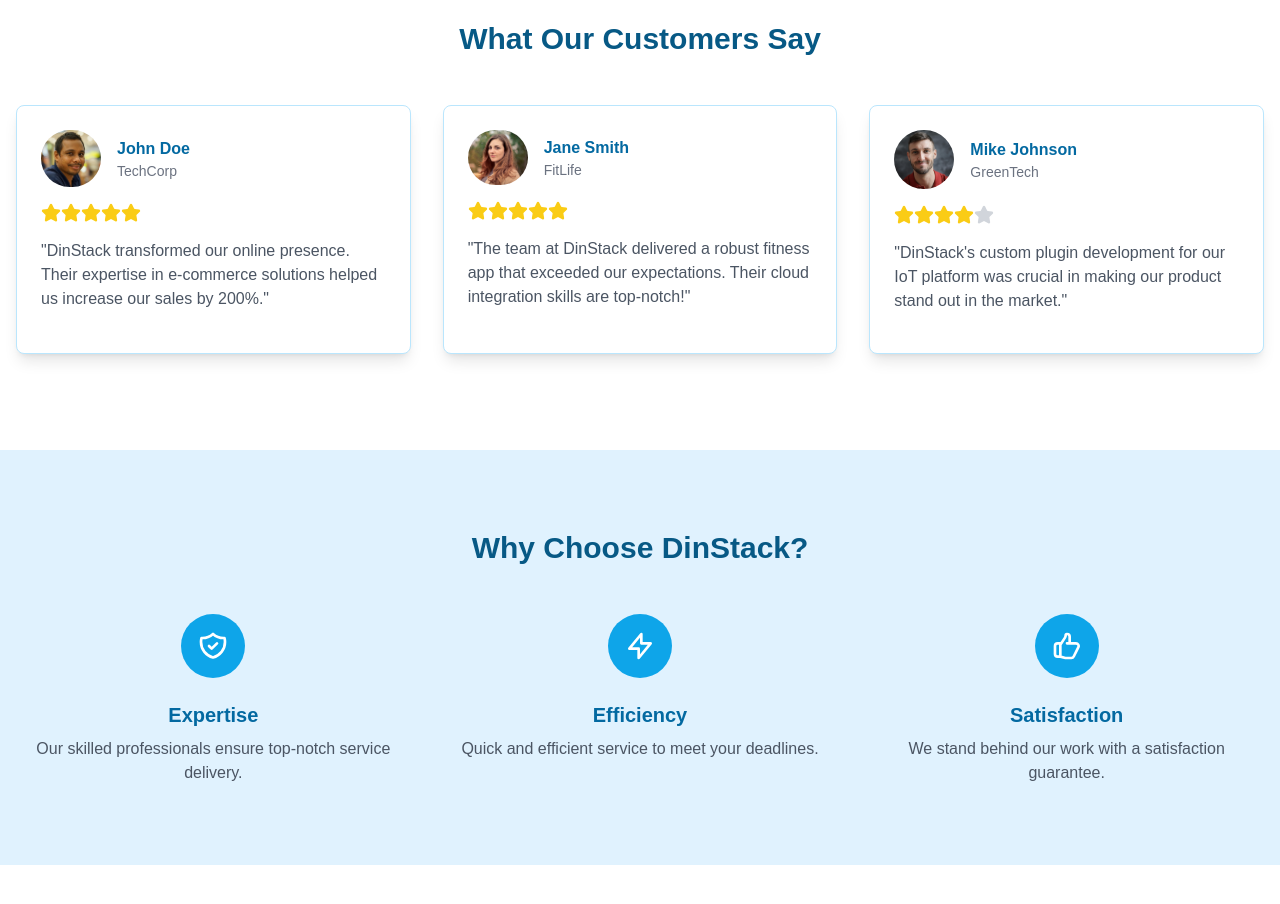
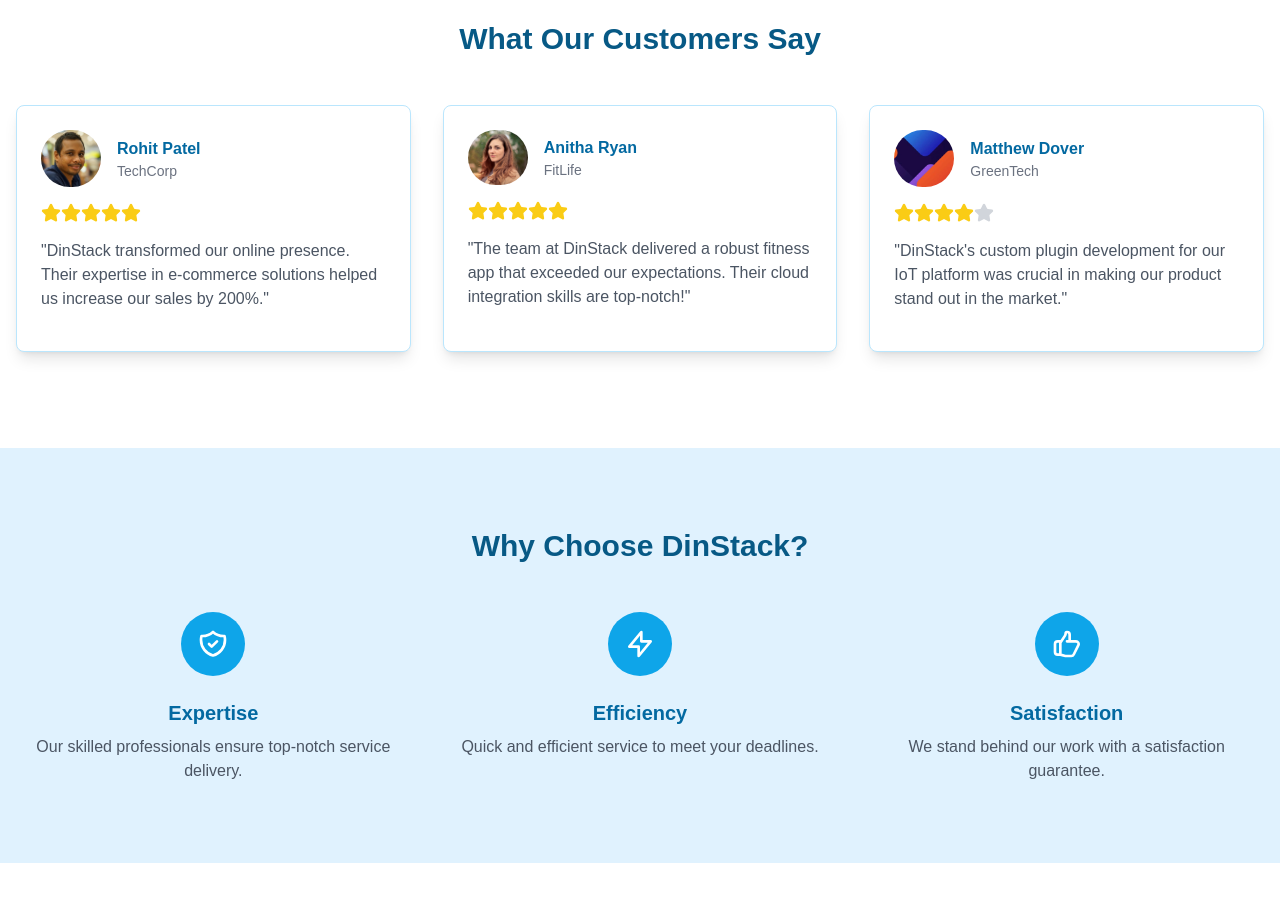
Before and after one commit to monkeyband114/dinsite, a Next.js app: page / in a window 1280 px wide. Shown: the part 2240-3144 px from the top of the page. Built offline with nearby package versions, Linux system fonts and the light colour scheme.

Commit message:
Changes to be committed: 	modified:   app/layout.tsx 	modified:   app/page.tsx 	new file:   public/customer4.jpg

```diff
--- a/app/layout.tsx
+++ b/app/layout.tsx
@@ -20,7 +20,8 @@ const geistMono = localFont({
 
 export const metadata: Metadata = {
   title: "Dinstack",
-  description: "Generated by create next app",
+  description:
+    "A software service company specialized in creating scalable web and Mobile services",
 };
 
 export default function RootLayout({
@@ -30,6 +31,7 @@ export default function RootLayout({
 }>) {
   return (
     <html lang="en">
+      <link rel="shortcut icon" href="/favicon.ico" />
       <body
         className={`${geistSans.variable} ${geistMono.variable} antialiased`}>
         <nav className="bg-sky-500 text-white shadow-md">
--- a/app/page.tsx
+++ b/app/page.tsx
@@ -97,7 +97,7 @@ const projects = [
 
 const testimonials = [
   {
-    name: "John Doe",
+    name: " Rohit Patel",
     company: "TechCorp",
     comment:
       "DinStack transformed our online presence. Their expertise in e-commerce solutions helped us increase our sales by 200%.",
@@ -105,7 +105,7 @@ const testimonials = [
     image: "/customer1.jpg",
   },
   {
-    name: "Jane Smith",
+    name: "Anitha Ryan",
     company: "FitLife",
     comment:
       "The team at DinStack delivered a robust fitness app that exceeded our expectations. Their cloud integration skills are top-notch!",
@@ -113,12 +113,12 @@ const testimonials = [
     image: "/customer2.jpg",
   },
   {
-    name: "Mike Johnson",
+    name: "Matthew Dover",
     company: "GreenTech",
     comment:
       "DinStack's custom plugin development for our IoT platform was crucial in making our product stand out in the market.",
     rating: 4,
-    image: "/customer3.jpg",
+    image: "/customer4.jpg",
   },
 ];
 
```
Also changed, not shown: public/customer4.jpg (added).
